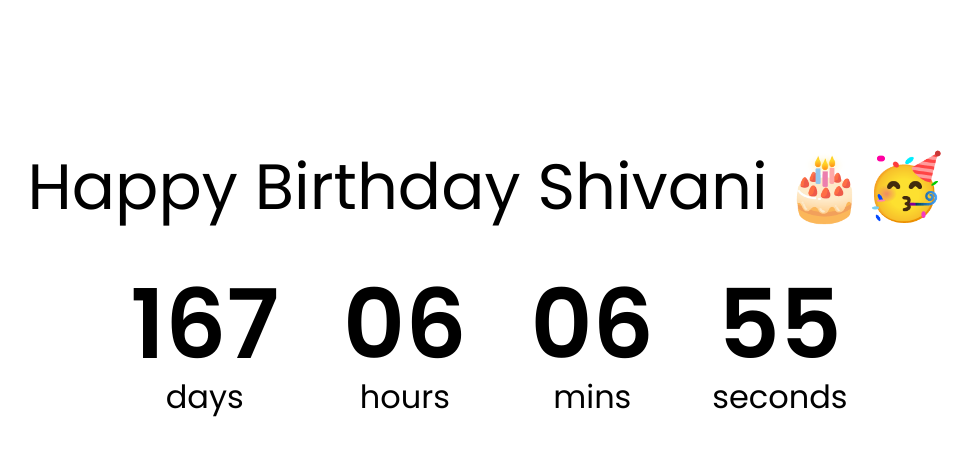
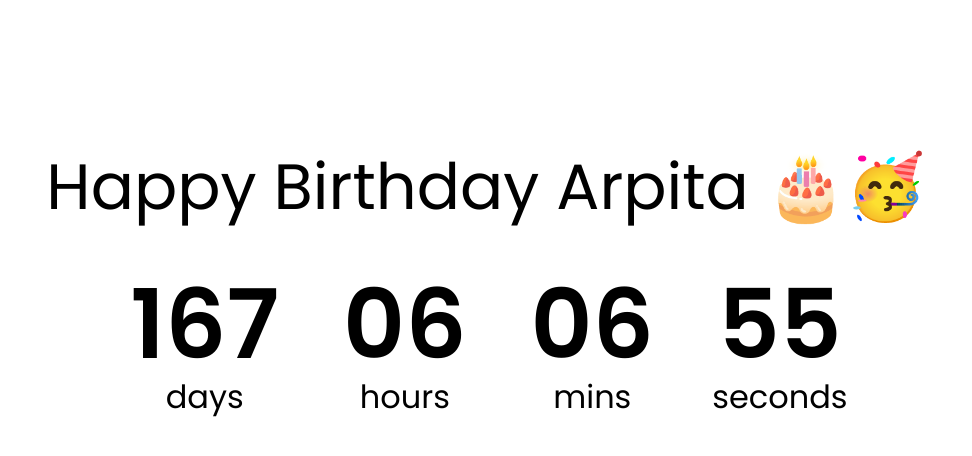
Before and after one commit to manojku1803/CountDown, a plain HTML site: page index.html in a window 1280 px wide. Shown: the whole page, without its empty margins (154-1126 px from the left). Drawn offline with Linux system fonts and the light colour scheme.

Commit message:
Update index.html

```diff
--- a/index.html
+++ b/index.html
@@ -10,7 +10,7 @@
 </head>
 
 <body>
-    <h1>Happy Birthday Shivani 🎂🥳</h1>
+    <h1>Happy Birthday Arpita 🎂🥳</h1>
     <div class="countdown-container">
         <div class="countdown-el days-c">
             <p class="big-text" id="days">0</p>
```
